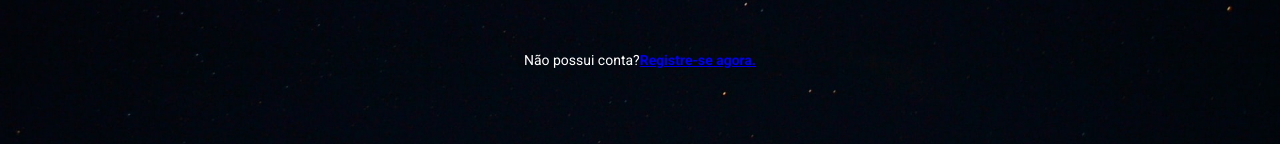
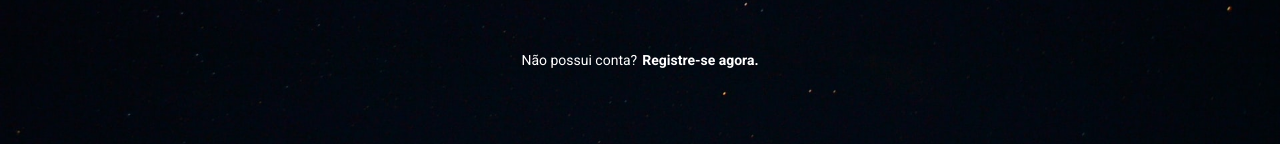
Before and after one commit to ojairo/Auth-JWT-Login, a React (Create React App) app in the folder frontend/: page / in a window 1280 px wide. Shown: the part 545-689 px from the top of the page. Built offline with nearby package versions, Linux system fonts and the light colour scheme.

Commit message:
change styles

```diff
--- a/frontend/src/pages/Login/styles.css
+++ b/frontend/src/pages/Login/styles.css
@@ -35,3 +35,9 @@
   margin-top: 60px;
   color: #FFF;
 }
+
+.textRegister{
+  color: #fff;
+  text-decoration: none;
+  margin-left: 5px;
+}
```
